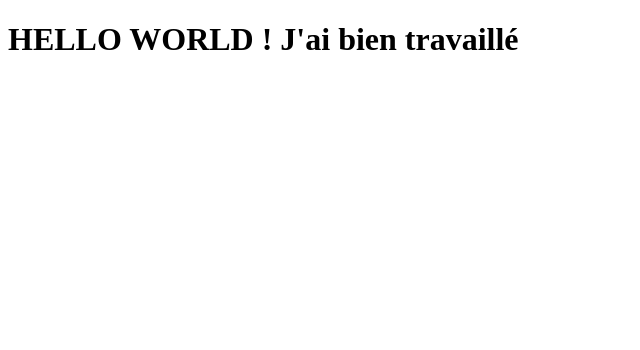
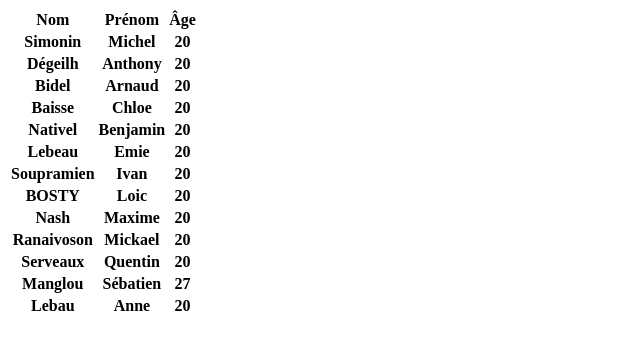
Before and after one commit to ExpernetCDA9/HelloWorld, a plain HTML site: page michelsimonin.html in a window 1280 px wide. Shown: the whole page, without its empty margins (0-640 px from the left). Drawn offline with Linux system fonts and the light colour scheme.

Commit message:
Tableau des gens de la classe

```diff
--- a/michelsimonin.html
+++ b/michelsimonin.html
@@ -6,6 +6,105 @@
     <title>Michel Simonin</title>
 </head>
 <body>
-    <h1>HELLO WORLD ! J'ai bien travaillé</h1>
+    <table>
+        <thead>
+            <tr>
+                <th>Nom</th>
+                <th>Prénom</th>
+                <th>Âge</th>
+            </tr>
+        </thead>
+        <thead>
+            <tr>
+                <th>Simonin</th>
+                <th>Michel</th>
+                <th>20</th>
+            </tr>
+        </thead>
+        <thead>
+            <tr>
+                <th>Dégeilh</th>
+                <th>Anthony</th>
+                <th>20</th>
+            </tr>
+        </thead>
+        <thead>
+            <tr>
+                <th>Bidel</th>
+                <th>Arnaud</th>
+                <th>20</th>
+            </tr>
+        </thead>
+        <thead>
+            <tr>
+                <th>Baisse</th>
+                <th>Chloe</th>
+                <th>20</th>
+            </tr>
+        </thead>
+        <thead>
+            <tr>
+                <th>Nativel</th>
+                <th>Benjamin</th>
+                <th>20</th>
+            </tr>
+        </thead>
+        <thead>
+            <tr>
+                <th>Lebeau</th>
+                <th>Emie</th>
+                <th>20</th>
+            </tr>
+        </thead>
+        <thead>
+            <tr>
+                <th>Soupramien</th>
+                <th>Ivan</th>
+                <th>20</th>
+            </tr>
+        </thead>
+        <thead>
+            <tr>
+                <th>BOSTY</th>
+                <th>Loic</th>
+                <th>20</th>
+            </tr>
+        </thead>
+        <thead>
+            <tr>
+                <th>Nash</th>
+                <th>Maxime</th>
+                <th>20</th>
+            </tr>
+        </thead>
+        <thead>
+            <tr>
+                <th>Ranaivoson</th>
+                <th>Mickael</th>
+                <th>20</th>
+            </tr>
+        </thead>
+        <thead>
+            <tr>
+                <th>Serveaux</th>
+                <th>Quentin</th>
+                <th>20</th>
+            </tr>
+        </thead>
+        <thead>
+            <tr>
+                <th>Manglou</th>
+                <th>Sébatien</th>
+                <th>27</th>
+            </tr>
+        </thead>
+        <thead>
+            <tr>
+                <th>Lebau</th>
+                <th>Anne</th>
+                <th>20</th>
+            </tr>
+        </thead>
+    </table>
 </body>
 </html>
```
